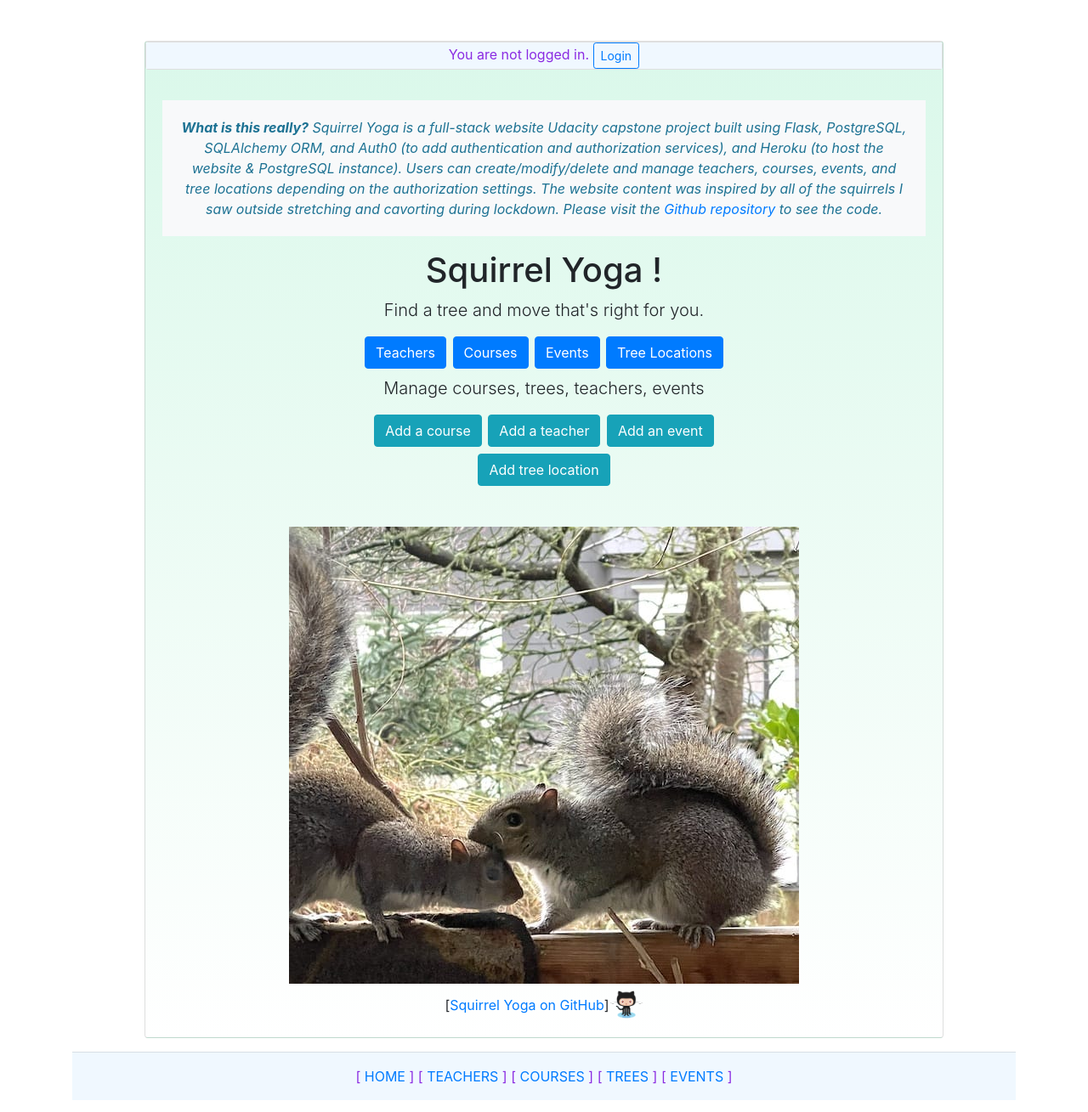
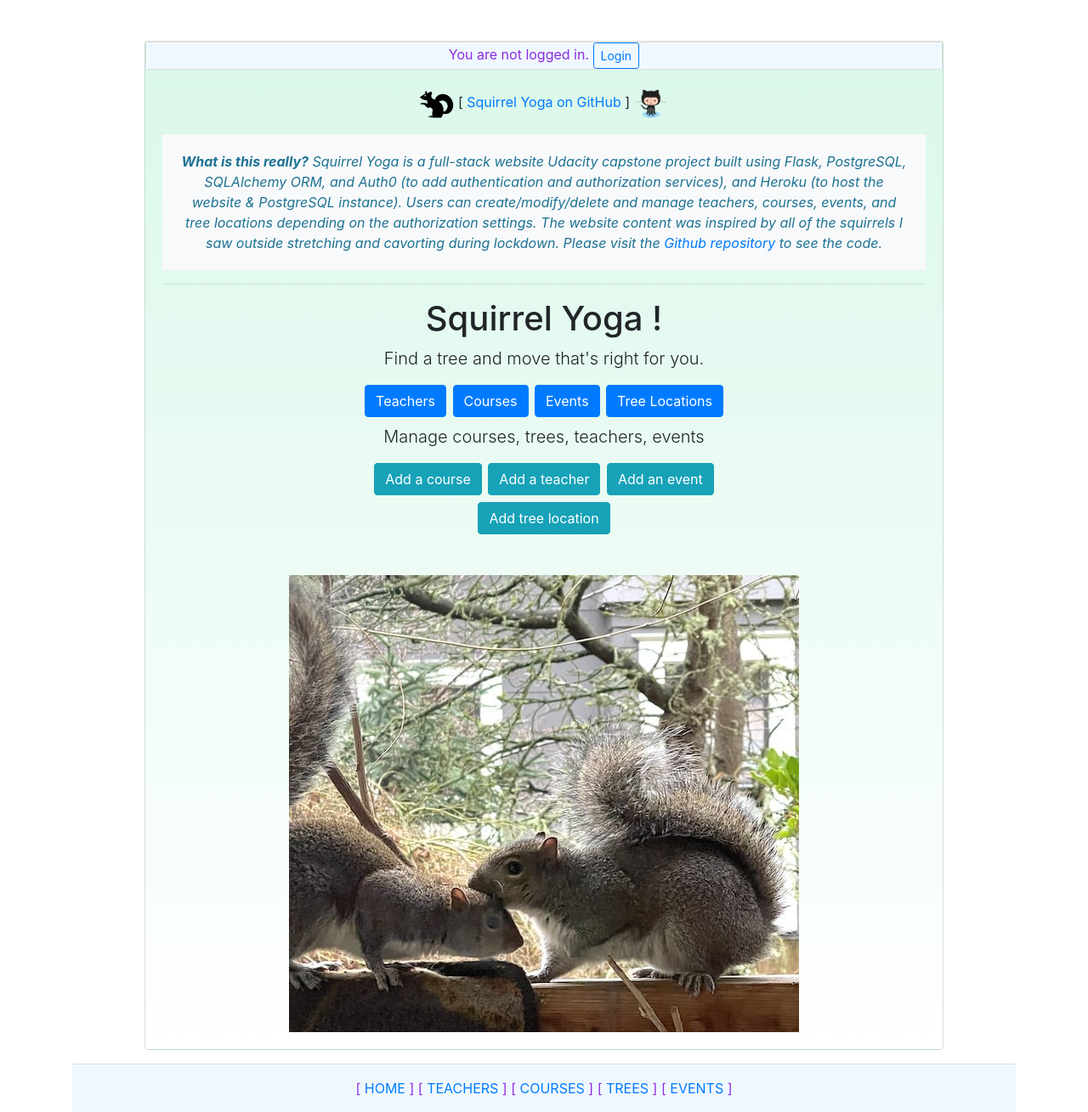
Before and after one commit to agwcolor/Squirrel_Yoga, a Flask app: page / in a window 1280 px wide. Shown: the part 56-1365 px from the top of the page at 85% size. Run offline with Flask 2, Linux system fonts and the light colour scheme; parts of the project's set-up code (start-up, migrations or seed data) failed here and were passed over; some libraries are stand-ins or nearby versions.

Commit message:
Add squirrel. Move GitHub link to top.

```diff
--- a/templates/index.html
+++ b/templates/index.html
@@ -18,12 +18,25 @@
     <div class="card-body">
       <div class="row">
         <div class="col">
+          <a href="https://github.com/agwcolor/Squirrel_Yoga"
+            ><img src="{{ url_for('static',filename='squirrel_134.png') }}"
+          height="40"
+          width="40"></a> [<a href="https://github.com/agwcolor/Squirrel_Yoga">
+            Squirrel Yoga on GitHub </a
+          >]
+          <a href="https://github.com/agwcolor/Squirrel_Yoga"
+            ><img
+              src="{{ url_for('static',filename='Octocat.png') }}"
+              height="40"
+              width="40"
+          /></a>
           <p><div class="card-body bg-light intro"><strong>What is this really?</strong> Squirrel Yoga is a full-stack website Udacity capstone project built using Flask, PostgreSQL, SQLAlchemy ORM, and Auth0 (to add authentication and authorization services), and Heroku (to host the website & PostgreSQL instance). Users can create/modify/delete and manage teachers, courses, events, and tree locations depending on the authorization settings.  The website content was inspired by all of the squirrels I saw outside stretching and cavorting during lockdown. Please visit the <a href="https://github.com/agwcolor/Squirrel_Yoga">Github repository</a> to see the code.</div></p>
+          <hr/>
           <h1>Squirrel Yoga !</h1>
           <p class="lead">Find a tree and move that's right for you.</p>
           <h3>
             <a href="{{ url_for('get_teachers') }}"
-              ><button class="btn btn-primary">Teachers</button></a
+              ><button class="btn btn-primary">Teachers</button></add
             >
             <a href="{{ url_for('get_courses') }}"
               ><button class="btn btn-primary">Courses</button></a
@@ -65,7 +78,7 @@
           alt="2 Squirrels"
         />
       </div>
-      <div class="container-padding2 footer-text">
+      <!-- <div class="container-padding2 footer-text">
         [<a href="https://github.com/agwcolor/Squirrel_Yoga">
           Squirrel Yoga on GitHub </a
         >]
@@ -75,7 +88,7 @@
             height="40"
             width="40"
         /></a>
-      </div>
+      </div> -->
     </div>
     {% endblock %}
   </div>
```
Also changed, not shown: static/squirrel_134.png (added).
